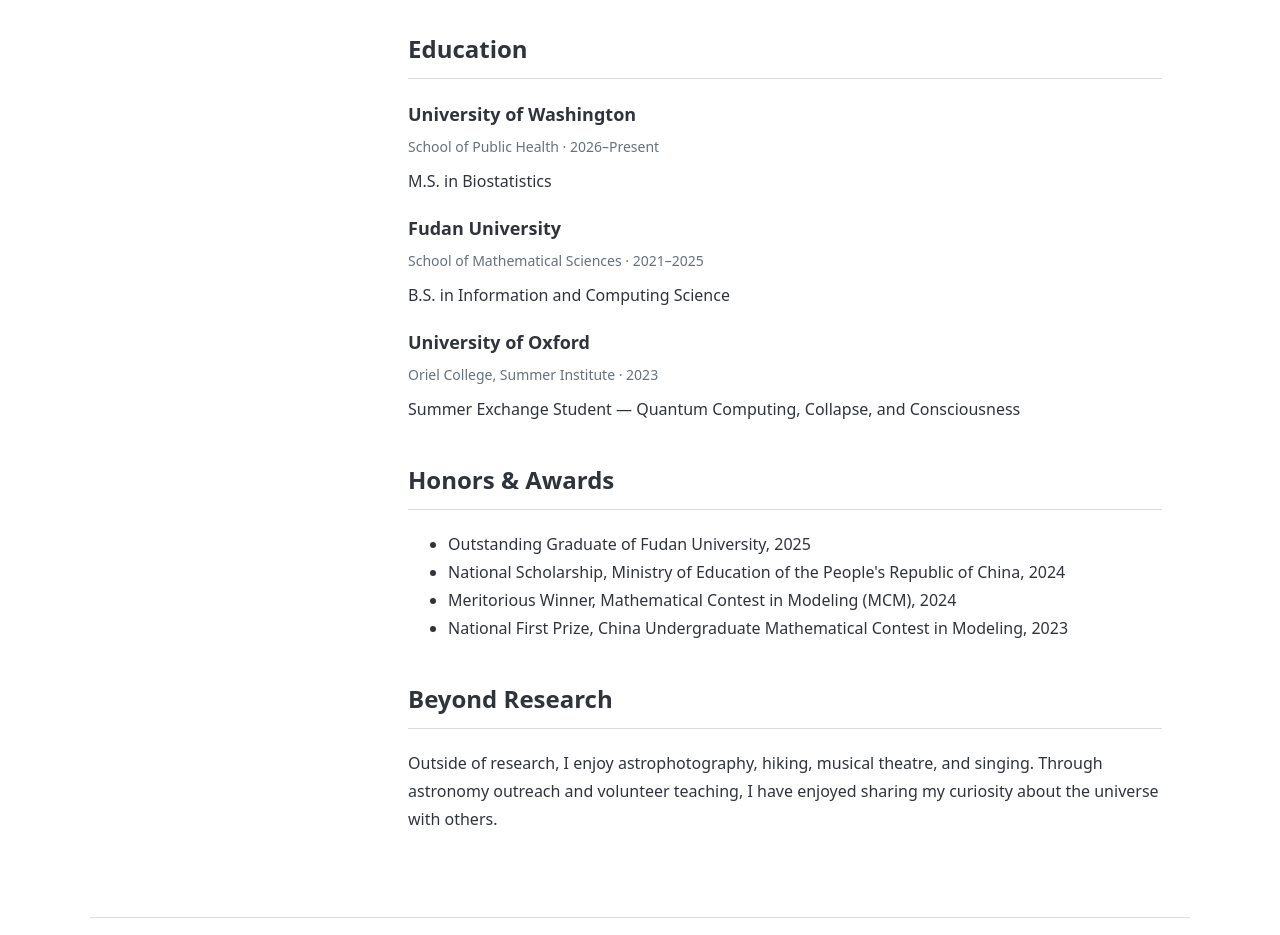
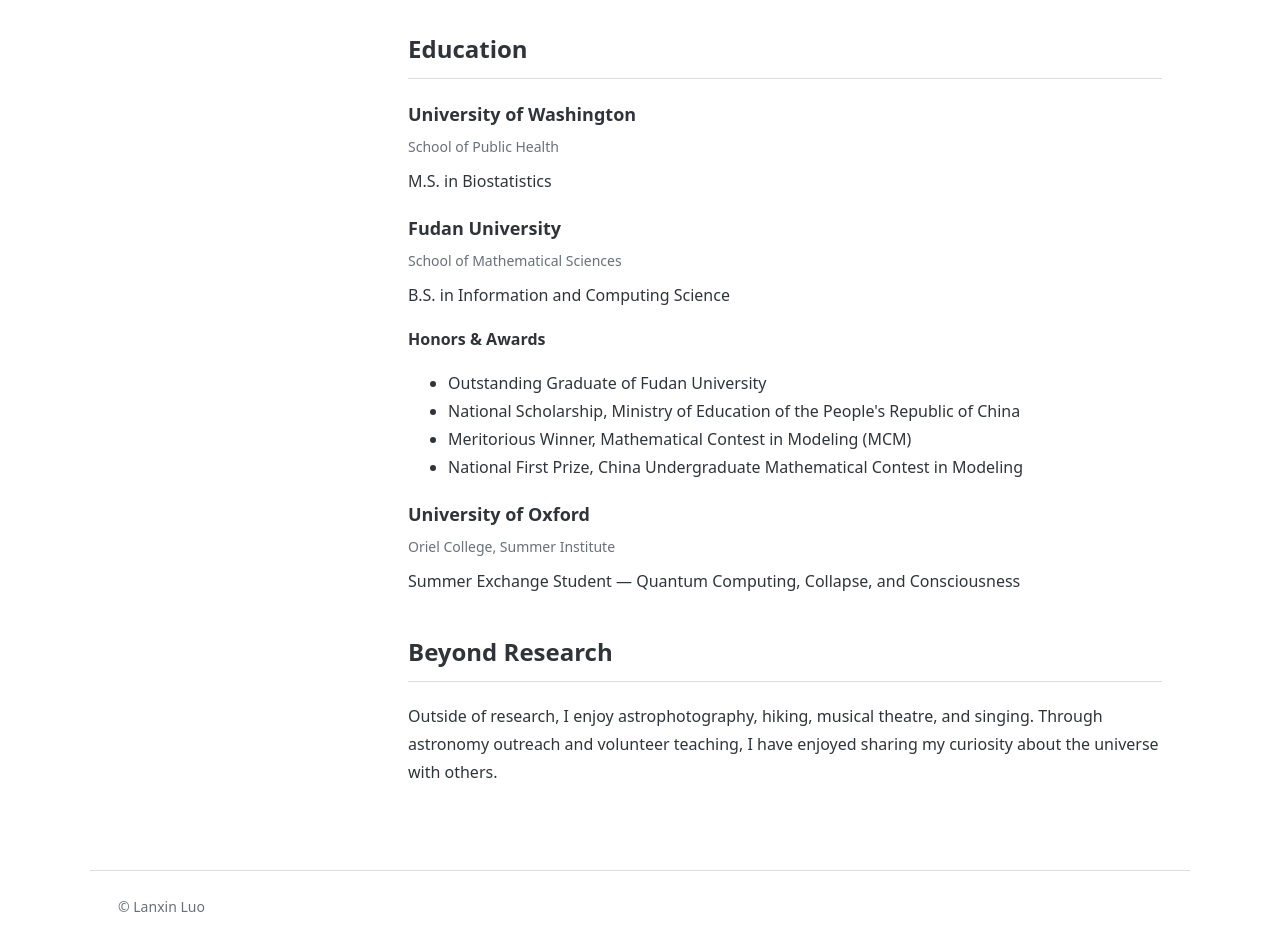
Before and after one commit to Lanxin-24/Lanxin-24.github.io, a plain HTML site: page index.html in a window 1280 px wide. Shown: the part 1020-1955 px from the top of the page. Drawn offline with Linux system fonts and the light colour scheme.

Commit message:
Merge honors into Fudan education entry and remove dates

```diff
--- a/index.html
+++ b/index.html
@@ -10,11 +10,10 @@
 <article class="project"><h3>Retrieval-Augmented Generation for Biomedical Data</h3><p>Evaluated retrieval-augmented generation models for biomedical question answering and disease-type identification, and developed evaluation pipelines to support biomedical literature synthesis.</p></article>
 </section>
 <section id="education"><h2>Education</h2>
-<article><h3>University of Washington</h3><div class="tag">School of Public Health · 2026–Present</div><p>M.S. in Biostatistics</p></article>
-<article><h3>Fudan University</h3><div class="tag">School of Mathematical Sciences · 2021–2025</div><p>B.S. in Information and Computing Science</p></article>
-<article><h3>University of Oxford</h3><div class="tag">Oriel College, Summer Institute · 2023</div><p>Summer Exchange Student — Quantum Computing, Collapse, and Consciousness</p></article>
+<article><h3>University of Washington</h3><div class="tag">School of Public Health</div><p>M.S. in Biostatistics</p></article>
+<article><h3>Fudan University</h3><div class="tag">School of Mathematical Sciences</div><p>B.S. in Information and Computing Science</p><p><strong>Honors &amp; Awards</strong></p><ul><li>Outstanding Graduate of Fudan University</li><li>National Scholarship, Ministry of Education of the People's Republic of China</li><li>Meritorious Winner, Mathematical Contest in Modeling (MCM)</li><li>National First Prize, China Undergraduate Mathematical Contest in Modeling</li></ul></article>
+<article><h3>University of Oxford</h3><div class="tag">Oriel College, Summer Institute</div><p>Summer Exchange Student — Quantum Computing, Collapse, and Consciousness</p></article>
 </section>
-<section id="honors"><h2>Honors &amp; Awards</h2>
-<ul><li>Outstanding Graduate of Fudan University, 2025</li><li>National Scholarship, Ministry of Education of the People's Republic of China, 2024</li><li>Meritorious Winner, Mathematical Contest in Modeling (MCM), 2024</li><li>National First Prize, China Undergraduate Mathematical Contest in Modeling, 2023</li></ul></section>
+
 <section id="personal"><h2>Beyond Research</h2><p>Outside of research, I enjoy astrophotography, hiking, musical theatre, and singing. Through astronomy outreach and volunteer teaching, I have enjoyed sharing my curiosity about the universe with others.</p></section>
 </main></div><footer>© Lanxin Luo</footer></body></html>
```
